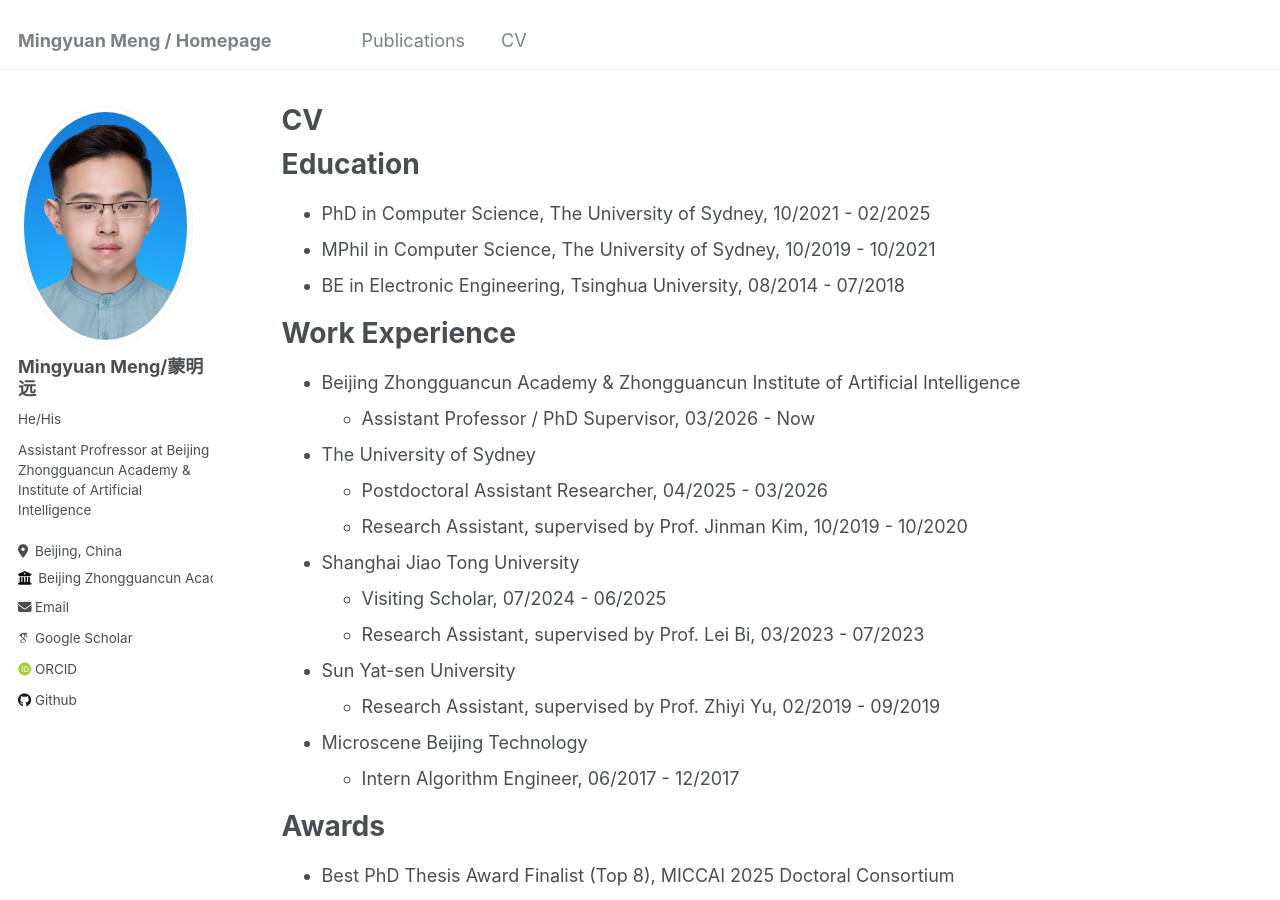
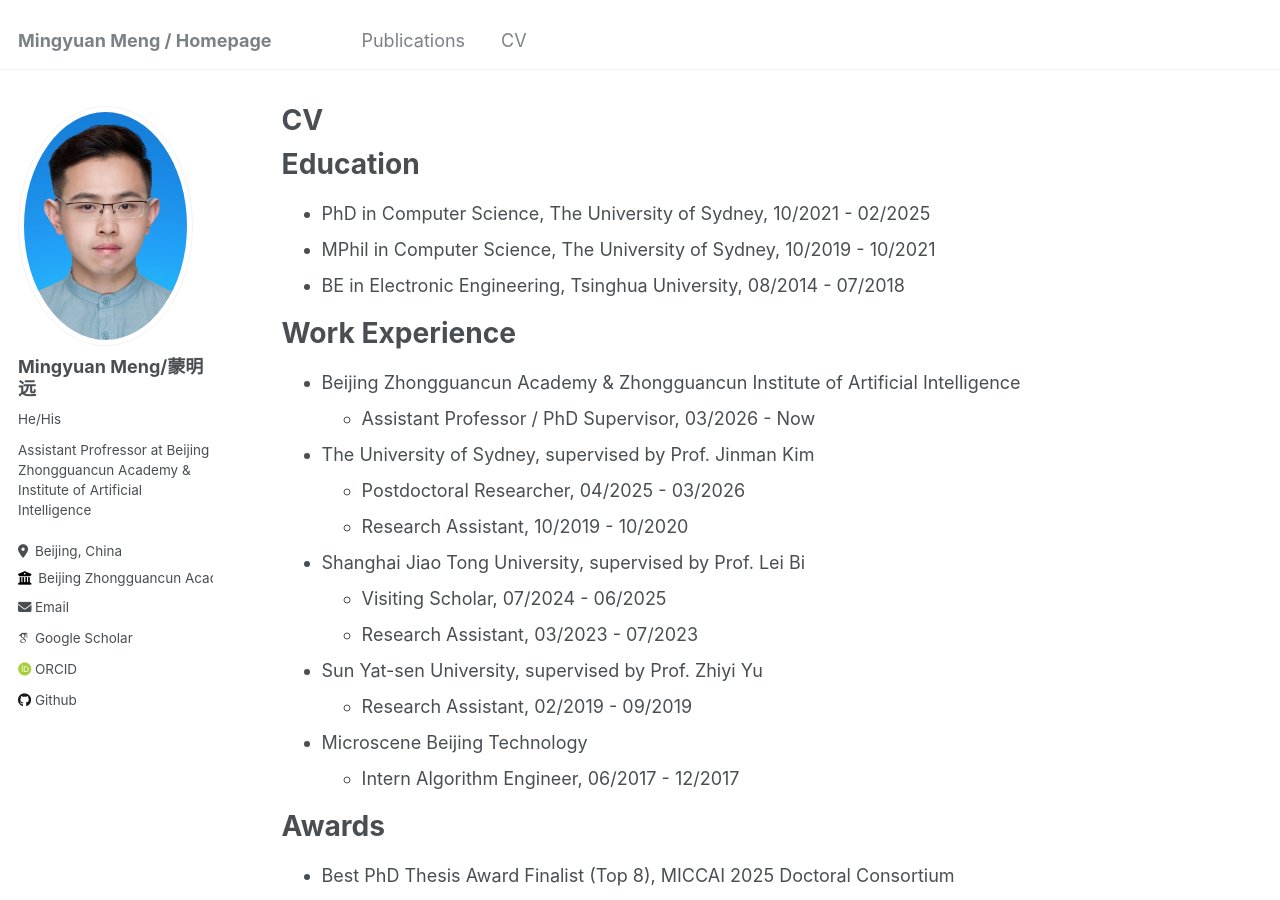
Before and after one commit to MungoMeng/mungomeng.github.io, a Jekyll site: the page built from _pages/cv.md, in a window 1280 px wide and 900 px high. Built offline with Jekyll 4.4.1, drawn with Linux system fonts in a browser that asks for light colours; some web fonts are replaced.

Commit message:
Update cv.md

```diff
--- a/_pages/cv.md
+++ b/_pages/cv.md
@@ -20,16 +20,16 @@ Work Experience
 * Beijing Zhongguancun Academy & Zhongguancun Institute of Artificial Intelligence
   * Assistant Professor / PhD Supervisor, 03/2026 - Now
 
-* The University of Sydney
-  * Postdoctoral Assistant Researcher, 04/2025 - 03/2026
-  * Research Assistant, supervised by Prof. Jinman Kim, 10/2019 - 10/2020
+* The University of Sydney, supervised by Prof. Jinman Kim
+  * Postdoctoral Researcher, 04/2025 - 03/2026
+  * Research Assistant, 10/2019 - 10/2020
 
-* Shanghai Jiao Tong University
+* Shanghai Jiao Tong University, supervised by Prof. Lei Bi
   * Visiting Scholar, 07/2024 - 06/2025
-  * Research Assistant, supervised by Prof. Lei Bi, 03/2023 - 07/2023
+  * Research Assistant, 03/2023 - 07/2023
 
-* Sun Yat-sen University
-  * Research Assistant, supervised by Prof. Zhiyi Yu, 02/2019 - 09/2019
+* Sun Yat-sen University, supervised by Prof. Zhiyi Yu
+  * Research Assistant, 02/2019 - 09/2019
 
 * Microscene Beijing Technology
   * Intern Algorithm Engineer, 06/2017 - 12/2017
```
